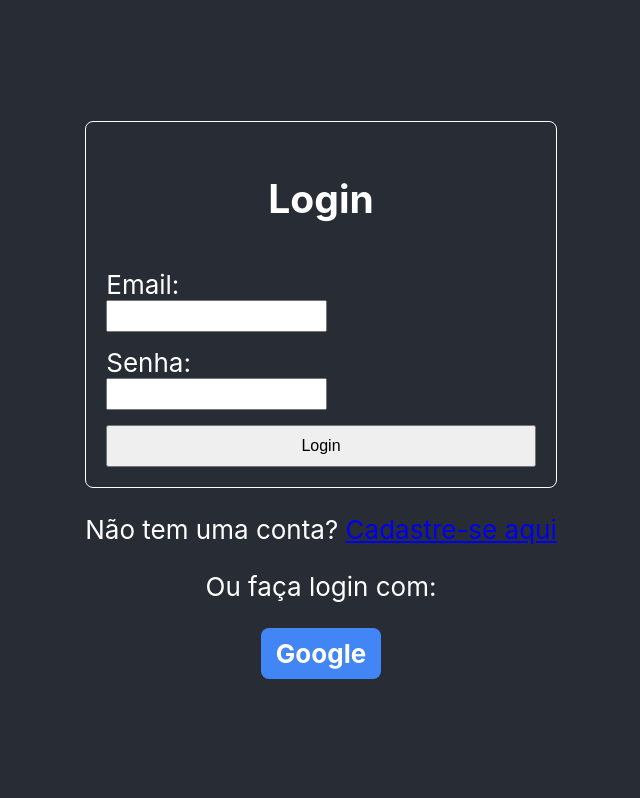
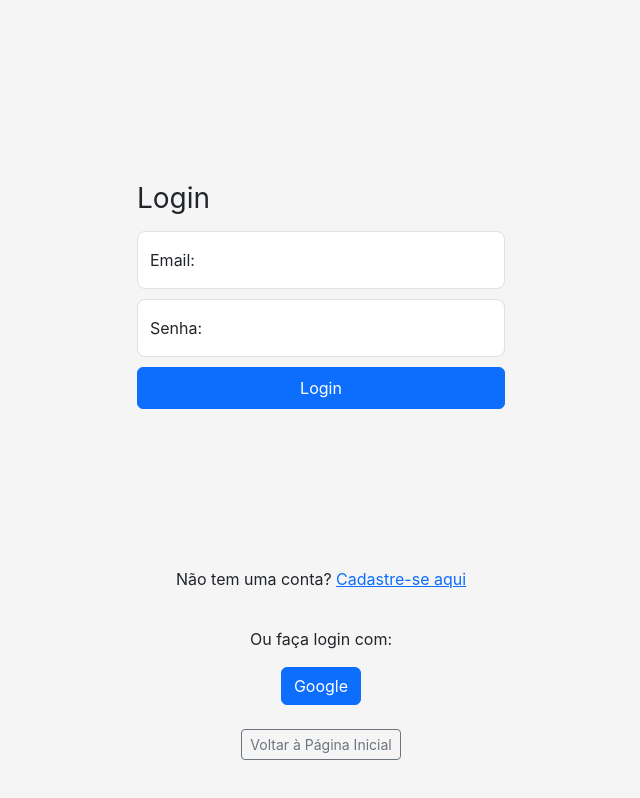
Before and after one commit to diogobsouzaa/authorization-system-fullstack, a React (Create React App) app in the folder frontend/: page /login in a window 1280 px wide. Shown: the whole page, without its empty margins (319-959 px from the left). Built offline with nearby package versions, Linux system fonts and the light colour scheme.

Commit message:
frontend - boostrap via CDN

```diff
--- a/frontend/public/index.html
+++ b/frontend/public/index.html
@@ -1,5 +1,5 @@
 <!DOCTYPE html>
-<html lang="en">
+<html lang="pt-BR">
   <head>
     <meta charset="utf-8" />
     <link rel="icon" href="%PUBLIC_URL%/favicon.ico" />
@@ -7,37 +7,29 @@
     <meta name="theme-color" content="#000000" />
     <meta
       name="description"
-      content="Web site created using create-react-app"
+      content="Sistema de autenticação React"
     />
     <link rel="apple-touch-icon" href="%PUBLIC_URL%/logo192.png" />
-    <!--
-      manifest.json provides metadata used when your web app is installed on a
-      user's mobile device or desktop. See https://developers.google.com/web/fundamentals/web-app-manifest/
-    -->
     <link rel="manifest" href="%PUBLIC_URL%/manifest.json" />
-    <!--
-      Notice the use of %PUBLIC_URL% in the tags above.
-      It will be replaced with the URL of the `public` folder during the build.
-      Only files inside the `public` folder can be referenced from the HTML.
 
-      Unlike "/favicon.ico" or "favicon.ico", "%PUBLIC_URL%/favicon.ico" will
-      work correctly both with client-side routing and a non-root public URL.
-      Learn how to configure a non-root public URL by running `npm run build`.
-    -->
-    <title>React App</title>
+    <link
+      href="https://cdn.jsdelivr.net/npm/bootstrap@5.3.3/dist/css/bootstrap.min.css"
+      rel="stylesheet"
+      integrity="sha384-QWTKZyjpPEjISv5WaRU9OFeRpok6YctnYmDr5pNlyT2bRjXh0JMhjY6hW+ALEwIH"
+      crossorigin="anonymous"
+    />
+
+    <title>Sistema de Autenticação</title>
   </head>
   <body>
     <noscript>You need to enable JavaScript to run this app.</noscript>
     <div id="root"></div>
-    <!--
-      This HTML file is a template.
-      If you open it directly in the browser, you will see an empty page.
 
-      You can add webfonts, meta tags, or analytics to this file.
-      The build step will place the bundled scripts into the <body> tag.
-
-      To begin the development, run `npm start` or `yarn start`.
-      To create a production bundle, use `npm run build` or `yarn build`.
-    -->
+        <!-- bootstrap JS -->
+    <script
+      src="https://cdn.jsdelivr.net/npm/bootstrap@5.3.3/dist/js/bootstrap.bundle.min.js"
+      integrity="sha384-YvpcrYf0tY3lHB60NNkmXc5s9fDVZLESaAA55NDzOxhy9GkcIdslK1eN7N6jIeHz"
+      crossorigin="anonymous"
+    ></script>
   </body>
 </html>
--- a/frontend/src/App.css
+++ b/frontend/src/App.css
@@ -1,80 +1,33 @@
+html,
+body,
+#root,
 .App {
-  text-align: center;
+  height: 100%;
 }
 
-.App-header {
-  background-color: #282c34;
-  min-height: 100vh;
+/*usada em LoginPage e RegisterPage*/
+.form-container {
   display: flex;
   flex-direction: column;
   align-items: center;
   justify-content: center;
-  font-size: calc(10px + 2vmin);
-  color: white;
+  padding-top: 40px;
+  padding-bottom: 40px;
+  background-color: #f5f5f5;
+  min-height: 100vh;
 }
 
-.auth-container {
-  display: flex;
-  gap: 50px;
+.form-signin {
+  max-width: 400px;
+  padding: 1rem;
 }
 
-form {
-  display: flex;
-  flex-direction: column;
-  gap: 15px;
-  padding: 20px;
-  border: 1px solid white;
+.form-signin .form-floating:focus-within {
+  z-index: 2;
+}
+
+/* ajusta o espaçamento dos inputs */
+.form-signin input {
+  margin-bottom: 10px;
   border-radius: 8px;
 }
-
-form div{
-  display: flex;
-  flex-direction: column;
-  align-items: flex-start;
-}
-
-input {
-  font-size: 16px;
-  padding: 5px;
-}
-
-button{
-  font-size: 16px;
-  padding: 10px;
-  cursor: pointer;
-}
-
-.google-button{
-  background-color: #4285f4;
-  color: white;
-  padding: 10px 15px;
-  border-radius: 8px;
-  text-decoration: none;
-  font-weight: bold;
-}
-
-.google-login {
-  display: flex;
-  flex-direction: column;
-  align-items: center;
-  gap: 10px;
-}
-
-.page-container {
-  text-align: center;
-  padding: 20px;
-}
-
-.links-container {
-  margin-top: 20px;
-}
-
-.links-container a {
-  color: #61dafb;
-  margin: 0 10px;
-  text-decoration: none;
-}
-
-.links-container a:hover {
-  text-decoration: underline;
-}
--- a/frontend/src/App.js
+++ b/frontend/src/App.js
@@ -162,19 +162,18 @@
 
   return (
     <div className="App">
-      <header className="App-header">
         {message && <p style = {{color: 'yellow'}}>{message}</p>}
         <Routes>
-          {/* rota 1: Página Inicial */}
+          {/* rota 1: página inicial */}
           <Route path="/" element={!token ? <HomePage /> : <Navigate to="/dashboard" />} />
 
-          {/* rota 2: Página de Login */}
+          {/* rota 2: página de login */}
           <Route path="/login" element={!token ? <LoginPage handleLogin={handleLogin} message={message} /> : <Navigate to="/dashboard" />} />
 
-          {/* rota 3: Página de Cadastro */}
+          {/* rota 3: página de cadastro */}
           <Route path="/register" element={!token ? <RegisterPage handleRegister={handleRegister} message={message} /> : <Navigate to="/dashboard" />} />
 
-          {/* rota 4: Painel (Protegida) */}
+          {/* rota 4: painel (protegida) */}
           <Route
             path="/dashboard"
             element={
@@ -187,7 +186,6 @@
           {/*rota fallback para paginas não encontradas*/}
           <Route path="*" element={<Navigate to='/' />} />
         </Routes>
-      </header>
     </div>
   );
 }
--- a/frontend/src/components/Auth.js
+++ b/frontend/src/components/Auth.js
@@ -18,57 +18,68 @@
     }
 
     return (
-        <form onSubmit={handleSubmit}>
-            <h2>{buttonText}</h2>
+        <form onSubmit={handleSubmit} className="form-signin w-100 m-auto">
+            <h1 className="h3 mb-3 fw-normal">{buttonText}</h1>
 
             {isRegister && (
                 <>
-                    <div>
-                        <label htmlFor="fullName">Nome Completo:</label>
+                    <div className="form-floating">
+
                         <input
                             type="text"
+                            className="form-control"
                             id="fullName"
                             value={fullName}
                             onChange={(e) => setFullName(e.target.value)}
                             required
+                            placeholder = "Nome Completo"
                         />
+                        <label htmlFor="fullName">Nome Completo</label>
                     </div>
-                    <div>
-                        <label htmlFor="dob">Data de Nascimento:</label>
+                    <div className="form-floating">
+
                         <input
                             type="date"
+                            className="form-control"
                             id="dob"
                             value={dob}
                             onChange={(e) => setDob(e.target.value)}
                         />
+                        <label htmlFor="dob">Data de Nascimento</label>
                     </div>
                 </>
             )}
 
-            <div>
-                <label htmlFor="email">Email:</label>
+            <div className="form-floating">
+
                 <input
                     type="email"
+                    className="form-control"
                     id="email"
                     value={email}
                     onChange={(e) => setEmail(e.target.value)}
                     required
+                    placeholder="nome@exemplo.com"
                 />
+                <label htmlFor="email">Email:</label>
             </div>
 
-            <div>
-                <label htmlFor="password">Senha:</label>
+            <div className="form-floating">
+
                 <input
                     type="password"
+                    className="form-control"
                     id="password"
                     value={password}
                     onChange={(e) => setPassword(e.target.value)}
                     required
                     minLength={6}
+                    placeholder="Senha"
                 />
+                <label htmlFor="password">Senha:</label>
             </div>
 
-            <button type="submit">{buttonText}</button>
+            <button className="btn btn-primary w-100 py-2" type="submit">{buttonText}</button>
         </form>
     );
 };
--- a/frontend/src/pages/HomePage.js
+++ b/frontend/src/pages/HomePage.js
@@ -3,11 +3,26 @@
 
 const HomePage = () => {
     return (
-        <div>
-            <h1>Bem-vindo ao Sistema</h1>
-            <p>Por favor, faça o login ou cadastre-se para continuar.</p>
-            <Link to="/login" style={{ marginRight: '10px' }}>Login</Link>
-            <Link to="/register">Cadastrar</Link>
+        <div className="container d-flex flex-column justify-content-center align-items-center" style={{ minHeight: '80vh' }}>
+            <div className="p-5 mb-4 bg-light rounded-3 text-center">
+                <div className="container-fluid py-5">
+                    <h1 className="display-5 fw-bold">Bem-vindo.</h1>
+                    <p className="fs-4">
+                      Este é um projeto Full Stack completo de autenticação.
+                    </p>
+
+                    <p className='lead'>Por favor, faça o login ou cadastre-se para continuar.</p>
+
+                    <div className='mt-4'>
+                        <Link to="/login" className="btn btn-primary btn-lg me-2" role="button">
+                        Login
+                        </Link>
+                        <Link to="/register" className="btn btn-secondary btn-lg" role="button">
+                        Cadastrar
+                        </Link>
+                    </div>
+                </div>
+            </div>
         </div>
     );
 };
--- a/frontend/src/pages/LoginPage.js
+++ b/frontend/src/pages/LoginPage.js
@@ -4,31 +4,29 @@
 
 const LoginPage = ({handleLogin, message}) => {
     return (
-        <div>
+        <div className='form-container'>
             <AuthForm
                 buttonText="Login"
                 onSubmit={handleLogin}
             />
-            {message && <p>{message}</p>}
-            <p>Não tem uma conta? <Link to="/register">Cadastre-se aqui</Link></p>
-            <div style={{marginTop: '20px'}}>
+            {message && <p className="mt-3 text-warning">{message}</p>}
+            <p className="mt-3">Não tem uma conta? <Link to="/register">Cadastre-se aqui</Link></p>
+            <div style={{ marginTop: '20px' }} className="text-center">
                 <p>Ou faça login com:</p>
                 <a
                     href="http://localhost:8000/login/google"
-                    className="google-button"
-                    style={{
-                        display: 'inline-block',
-                        backgroundColor: '#4285f4',
-                        color: 'white',
-                        padding: '10px 15px',
-                        borderRadius: '8px',
-                        textDecoration: 'none',
-                        fontWeight: 'bold'
-                    }}
+                    className='btn btn-primary'
                 >
                     Google
                 </a>
             </div>
+
+            <div className="mt-4">
+                <Link to="/" className="btn btn-outline-secondary btn-sm">
+                    Voltar à Página Inicial
+                </Link>
+            </div>
+
         </div>
     );
 };
--- a/frontend/src/pages/RegisterPage.js
+++ b/frontend/src/pages/RegisterPage.js
@@ -5,14 +5,23 @@
 const RegisterPage = ({handleRegister, message}) => {
     return (
 
-        <div>
+        <div className="form-container">
             <AuthForm
-                buttonText="Cadastrar"
+                buttonText="Cadastre-se"
                 onSubmit={handleRegister}
                 isRegister={true} // Diz ao formulário para mostrar os campos extras
             />
-            {message && <p>{message}</p>}
-            <p>Já tem uma conta? <Link to="/login">Faça o login aqui</Link></p>
+            {message && <p className="mt-3 text-warning">{message}</p>}
+
+            <p className="mt-3">Já tem uma conta? <Link to="/login">Faça o login aqui</Link></p>
+
+            <div className="mt-4">
+                <Link to="/" className="btn btn-outline-secondary btn-sm">
+                    Voltar à Página Inicial
+                </Link>
+            </div>
+
+
         </div>
     );
 };
```
